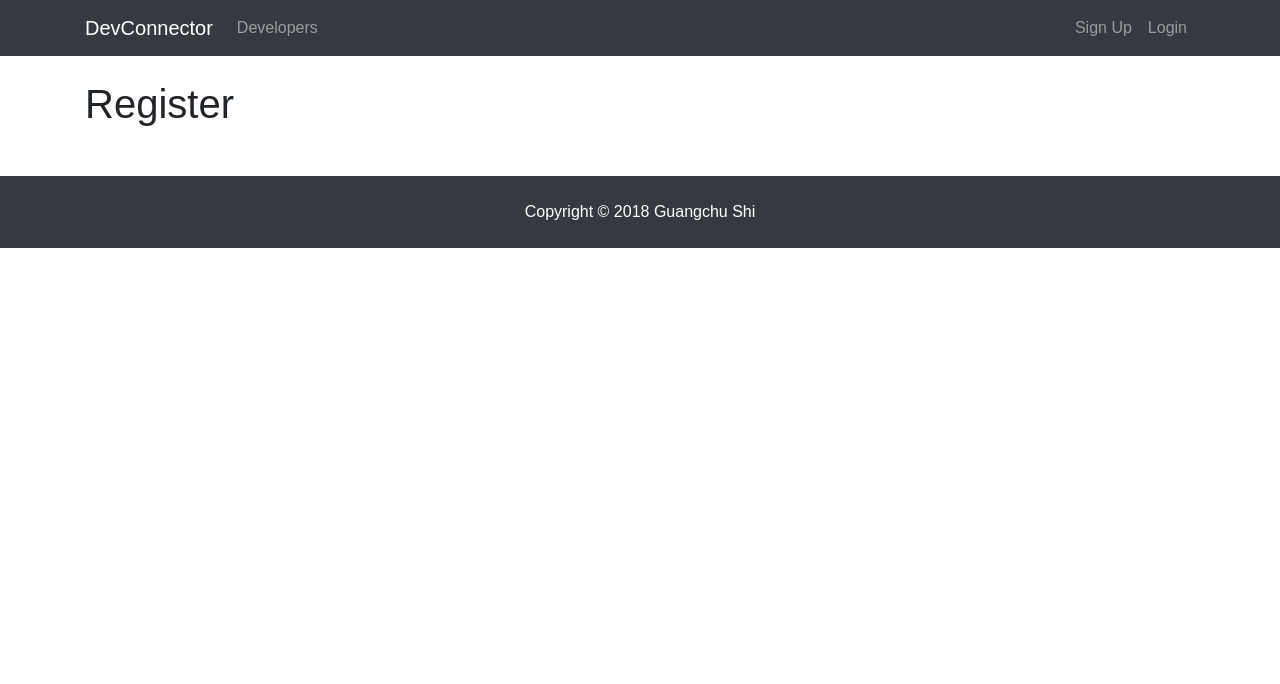
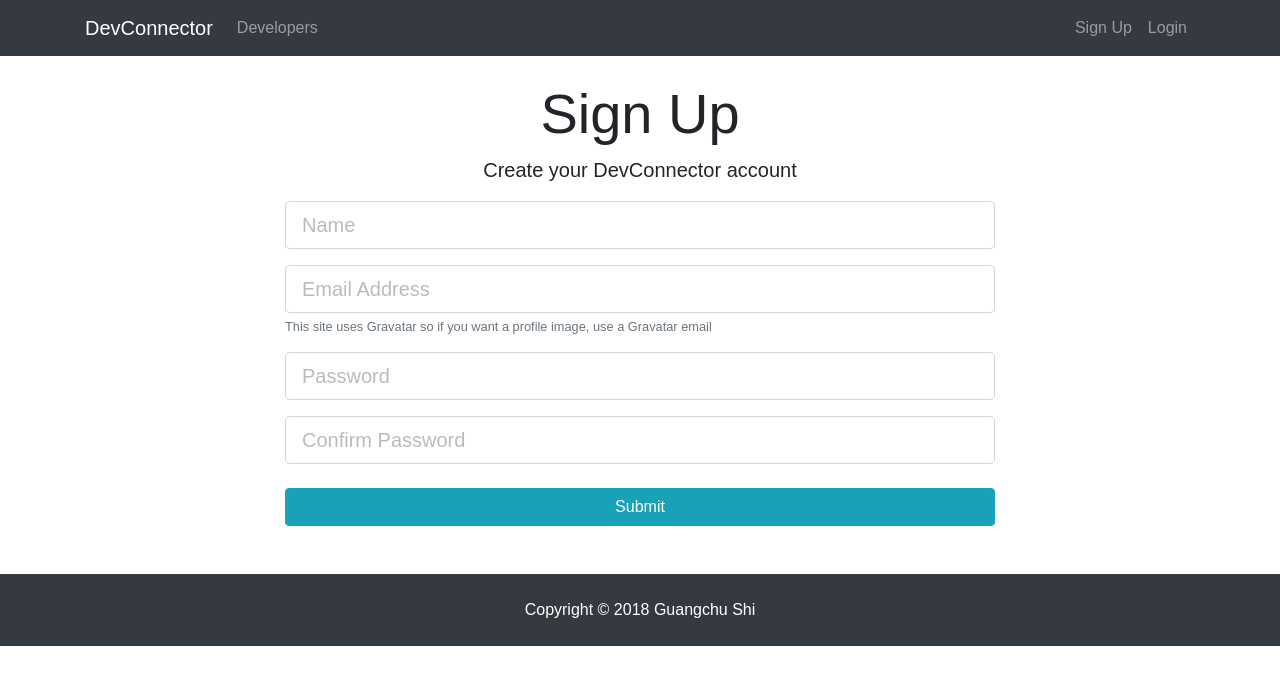
Before and after one commit to rollschild/MERN_FullStack_SocialApp, a React (Create React App) app in the folder client/: page /register in a window 1280 px wide. Shown: the top 684 px of the page. Built offline with nearby package versions, Linux system fonts and the light colour scheme.

Commit message:
Basic React router & component state

```diff
--- a/client/package.json
+++ b/client/package.json
@@ -3,6 +3,8 @@
   "version": "0.1.0",
   "private": true,
   "dependencies": {
+    "axios": "^0.18.0",
+    "classnames": "^2.2.6",
     "react": "^16.4.1",
     "react-dom": "^16.4.1",
     "react-router-dom": "^4.3.1",
--- a/client/src/components/auth/login.js
+++ b/client/src/components/auth/login.js
@@ -1,10 +1,69 @@
 import React, { Component } from "react";
 
 class Login extends Component {
+  constructor() {
+    super();
+    this.state = {
+      email: "",
+      password: "",
+      errors: {}
+    };
+
+    this.onChange = this.onChange.bind(this);
+    this.onSubmit = this.onSubmit.bind(this);
+  }
+
+  onChange(e) {
+    this.setState({ [e.target.name]: e.target.value });
+  }
+
+  onSubmit(e) {
+    e.preventDefault();
+
+    const user = {
+      email: this.state.email,
+      password: this.state.password
+    };
+
+    console.log(user);
+  }
+
   render() {
     return (
-      <div>
-        <h1>Login</h1>
+      <div className="login">
+        <div className="container">
+          <div className="row">
+            <div className="col-md-8 m-auto">
+              <h1 className="display-4 text-center">Log In</h1>
+              <p className="lead text-center">
+                Sign in to your DevConnector account
+              </p>
+              <form onSubmit={this.onSubmit}>
+                <div className="form-group">
+                  <input
+                    type="email"
+                    className="form-control form-control-lg"
+                    placeholder="Email Address"
+                    name="email"
+                    value={this.state.email}
+                    onChange={this.onChange}
+                  />
+                </div>
+                <div className="form-group">
+                  <input
+                    type="password"
+                    className="form-control form-control-lg"
+                    placeholder="Password"
+                    name="password"
+                    value={this.state.password}
+                    onChange={this.onChange}
+                  />
+                </div>
+                <input type="submit" className="btn btn-info btn-block mt-4" />
+              </form>
+            </div>
+          </div>
+        </div>
       </div>
     );
   }
--- a/client/src/components/auth/register.js
+++ b/client/src/components/auth/register.js
@@ -1,10 +1,129 @@
 import React, { Component } from "react";
+import axios from "axios";
+import classnames from "classnames";
 
 class Register extends Component {
+  constructor() {
+    super();
+    this.state = {
+      name: "",
+      email: "",
+      password: "",
+      password_confirmed: "",
+      errors: {}
+    };
+
+    this.onChange = this.onChange.bind(this);
+    this.onSubmit = this.onSubmit.bind(this);
+  }
+
+  // user types will trigger this function
+  // ...and we set state variables to the input
+  onChange(e) {
+    this.setState({ [e.target.name]: e.target.value });
+  }
+
+  onSubmit(e) {
+    e.preventDefault();
+
+    const newUser = {
+      name: this.state.name,
+      email: this.state.email,
+      password: this.state.password,
+      password_confirmed: this.state.password_confirmed
+    };
+
+    axios
+      .post("/api/users/register", newUser)
+      .then(res => console.log(res))
+      .catch(err => this.setState({ errors: err.response.data }));
+  }
+
   render() {
+    const { errors } = this.state;
+    // pulling errors out
+
     return (
-      <div>
-        <h1>Register</h1>
+      <div className="register">
+        <div className="container">
+          <div className="row">
+            <div className="col-md-8 m-auto">
+              <h1 className="display-4 text-center">Sign Up</h1>
+              <p className="lead text-center">
+                Create your DevConnector account
+              </p>
+              <form onSubmit={this.onSubmit}>
+                <div className="form-group">
+                  <input
+                    type="text"
+                    className={classnames("form-control form-control-lg", {
+                      "is-invalid": errors.name
+                    })}
+                    placeholder="Name"
+                    name="name"
+                    value={this.state.name}
+                    onChange={this.onChange}
+                  />
+                  {errors.name && (
+                    <div className="invalid-feedback">{errors.name}</div>
+                  )}
+                </div>
+                <div className="form-group">
+                  <input
+                    type="email"
+                    className={classnames("form-control form-control-lg", {
+                      "is-invalid": errors.email
+                    })}
+                    placeholder="Email Address"
+                    name="email"
+                    value={this.state.email}
+                    onChange={this.onChange}
+                  />
+                  {errors.email && (
+                    <div className="invalid-feedback">{errors.email}</div>
+                  )}
+                  <small className="form-text text-muted">
+                    This site uses Gravatar so if you want a profile image, use
+                    a Gravatar email
+                  </small>
+                </div>
+                <div className="form-group">
+                  <input
+                    type="password"
+                    className={classnames("form-control form-control-lg", {
+                      "is-invalid": errors.password
+                    })}
+                    placeholder="Password"
+                    name="password"
+                    value={this.state.password}
+                    onChange={this.onChange}
+                  />
+                  {errors.password && (
+                    <div className="invalid-feedback">{errors.password}</div>
+                  )}
+                </div>
+                <div className="form-group">
+                  <input
+                    type="password"
+                    className={classnames("form-control form-control-lg", {
+                      "is-invalid": errors.password_confirmed
+                    })}
+                    placeholder="Confirm Password"
+                    name="password_confirmed"
+                    value={this.state.password_confirmed}
+                    onChange={this.onChange}
+                  />
+                  {errors.password_confirmed && (
+                    <div className="invalid-feedback">
+                      {errors.password_confirmed}
+                    </div>
+                  )}
+                </div>
+                <input type="submit" className="btn btn-info btn-block mt-4" />
+              </form>
+            </div>
+          </div>
+        </div>
       </div>
     );
   }
```
Also changed, not shown: 1 other file (tests, documents, lock files or other folders).
